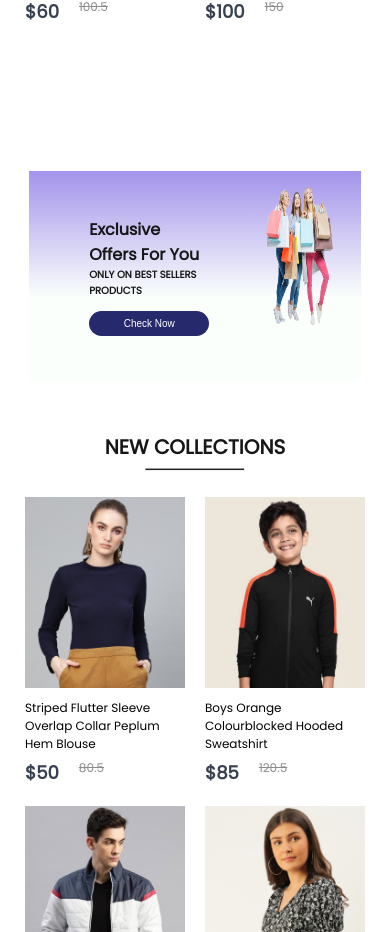
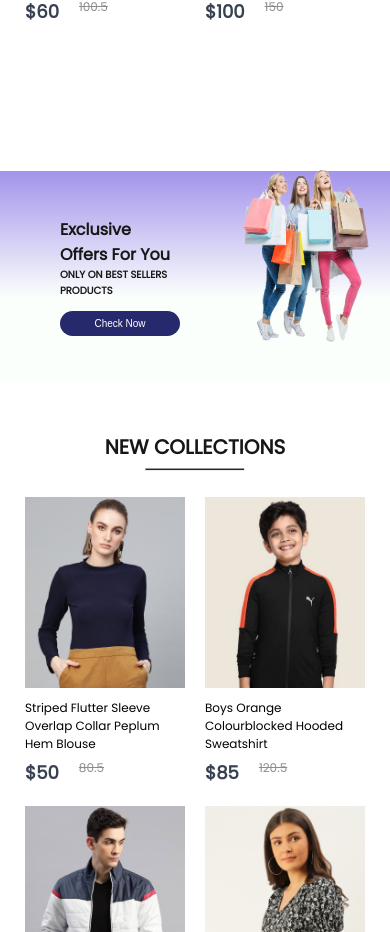
Before and after one commit to Rupeshkumar23/Ecommerce_React_JS, a React (Create React App) app: page / in a window 390 px wide. Shown: the part 1399-2331 px from the top of the page. Built offline with nearby package versions, Linux system fonts and the light colour scheme; a web font is replaced by a local one.

Commit message:
updated code

```diff
--- a/src/Components/Offers/Offers.css
+++ b/src/Components/Offers/Offers.css
@@ -48,6 +48,7 @@
 @media (max-width:1280px) {
     .offers{
         padding: 0px 80px;
+        width: 100%;
         margin-bottom: 120px;
     }
     .offers_left h1{
@@ -71,6 +72,7 @@
 @media (max-width:1024px) {
     .offers{
         padding: 0px 60px;
+        width: 100%;
         margin-bottom: 80px;
         height: 40vh;
     }
@@ -96,6 +98,7 @@
 @media (max-width:800px) {
     .offers{
         margin-bottom: 60px;
+        width: 100%;
     }
     .offers_left h1{
         font-size: 22px;
@@ -119,6 +122,7 @@
         margin-top: 50px;
         height: 25vh;
         margin-bottom: 50px;
+        width: 100%;
     }
     .offers_left h1{
         font-size: 16px;
@@ -127,9 +131,8 @@
         font-size: 10px;
     }
     .offers_right img{
-        width: 130px;
-        height: 200px;
-        padding-right: 50px;
+        width: 150px;
+        height: 250px;
     }
     .offers_left button{
         width: 120px;
```
